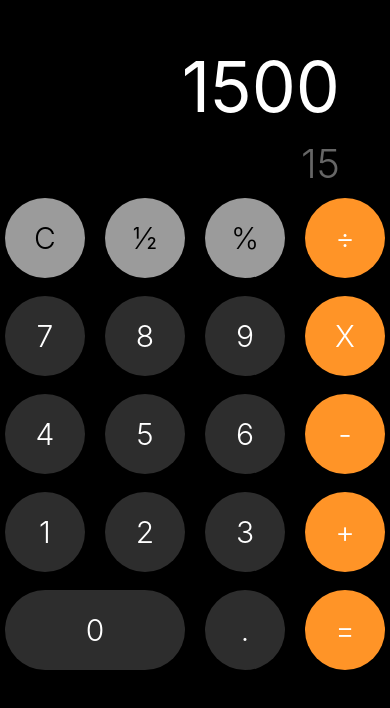
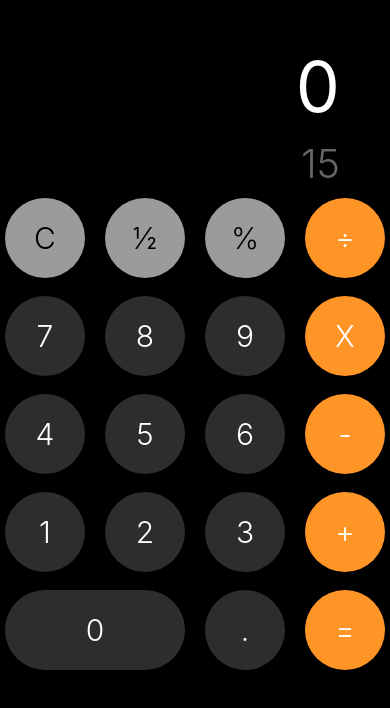
Before and after one commit to pmz10/isoCalculeitor, a React Native app: screen / in a window 390 px wide. Shown: the part 136-844 px from the top of the page. Built offline with nearby package versions, Linux system fonts and the light colour scheme.

Commit message:
Refactor CalculatorScreen to use useCalculeitor hook for number management and update button press handlers

```diff
--- a/src/App.tsx
+++ b/src/App.tsx
@@ -1,6 +1,6 @@
 import React from 'react';
 import { View, StyleSheet, StatusBar } from 'react-native';
-import CalculatorScreen from './presentation/Screens/CalculatorScreen';
+import { CalculatorScreen } from './presentation/Screens/CalculatorScreen';
 import { styles } from './Config/Theme/app-theme';
 
 const App = () => {
--- /dev/null
+++ b/src/presentation/Hooks/useCalculeitor.tsx
@@ -0,0 +1,48 @@
+import { useState } from 'react';
+
+
+export const useCalculeitor = () => {
+
+    const [number, setNumber] = useState('0')
+
+    const buildNumber = (numberString: string) => {
+
+        if (number.includes('.') && numberString === '.') return;
+
+        if (number.startsWith('0') || number.startsWith('-0')) {
+
+            // Punto decimal
+            if (numberString === '.') {
+                return setNumber(number + numberString);
+            }
+
+            // Evaluar si es otro cero y no hay punto
+            if (numberString === '0' && number.includes('.')) {
+                return setNumber(number + numberString);
+            }
+
+            // Evaluar si es diferente de cero, no hay punto, y es el primer numero
+            if (numberString !== '0' && !number.includes('.')) {
+                return setNumber(numberString);
+            }
+
+            // Evitar 000000.00
+            if (numberString === '0' && !number.includes('.')) {
+                return;
+            }
+
+            return setNumber(number + numberString);
+        }
+
+
+        setNumber(number + numberString);
+
+    };
+    return {
+        //Propiedades
+        number,
+
+        //Metodos
+        buildNumber,
+    }
+}
--- a/src/presentation/Screens/CalculatorScreen.tsx
+++ b/src/presentation/Screens/CalculatorScreen.tsx
@@ -1,46 +1,51 @@
 import { View, Text, StyleSheet, Pressable } from 'react-native';
 import { colors, styles } from '../../Config/Theme/app-theme';
 import CalculeitorButton from '../Components/CalculeitorButton';
+import { useCalculeitor } from '../Hooks/useCalculeitor';
 
-const CalculatorScreen = () => {
+export const CalculatorScreen = () => {
+
+    const { number, buildNumber, } = useCalculeitor();
+
     return (
         <View style={styles.calculatorContainer}>
-            <View style={{paddingHorizontal: 30, marginBottom: 10}}>
-                <Text style={styles.mainResult}>1500</Text>
+            <View style={{ paddingHorizontal: 30, marginBottom: 10 }}>
+                <Text style={styles.mainResult}
+                    adjustsFontSizeToFit
+                    numberOfLines={1}
+                >{number}</Text>
                 <Text style={styles.subResult}>15</Text>
             </View>
 
-            <View style={ styles.row}>
-                <CalculeitorButton onPress={ () => console.log('C') } blackText color={colors.lightGary} label="C" />
-                <CalculeitorButton onPress={ () => console.log('½') } blackText color={colors.lightGary} label="½" />
-                <CalculeitorButton onPress={ () => console.log('%') } blackText color={colors.lightGary} label="%" />
-                <CalculeitorButton onPress={ () => console.log('÷') } color={colors.orange} label="÷" />
+            <View style={styles.row}>
+                <CalculeitorButton onPress={() => console.log('C')} blackText color={colors.lightGary} label="C" />
+                <CalculeitorButton onPress={() => console.log('½')} blackText color={colors.lightGary} label="½" />
+                <CalculeitorButton onPress={() => console.log('%')} blackText color={colors.lightGary} label="%" />
+                <CalculeitorButton onPress={() => console.log('÷')} color={colors.orange} label="÷" />
             </View>
-            <View style={ styles.row}>
-                <CalculeitorButton onPress={ () => console.log('7') } color={colors.darkGray} label="7" />
-                <CalculeitorButton onPress={ () => console.log('8') } color={colors.darkGray} label="8" />
-                <CalculeitorButton onPress={ () => console.log('9') } color={colors.darkGray} label="9" />
-                <CalculeitorButton onPress={ () => console.log('X') } color={colors.orange} label="X" />
+            <View style={styles.row}>
+                <CalculeitorButton onPress={() => buildNumber('7')} color={colors.darkGray} label="7" />
+                <CalculeitorButton onPress={() => buildNumber('8')} color={colors.darkGray} label="8" />
+                <CalculeitorButton onPress={() => buildNumber('9')} color={colors.darkGray} label="9" />
+                <CalculeitorButton onPress={() => console.log('X')} color={colors.orange} label="X" />
             </View>
-            <View style={ styles.row}>
-                <CalculeitorButton onPress={ () => console.log('4') } color={colors.darkGray} label="4" />
-                <CalculeitorButton onPress={ () => console.log('5') } color={colors.darkGray} label="5" />
-                <CalculeitorButton onPress={ () => console.log('6') } color={colors.darkGray} label="6" />
-                <CalculeitorButton onPress={ () => console.log('-') } color={colors.orange} label="-" />
+            <View style={styles.row}>
+                <CalculeitorButton onPress={() => buildNumber('4')} color={colors.darkGray} label="4" />
+                <CalculeitorButton onPress={() => buildNumber('5')} color={colors.darkGray} label="5" />
+                <CalculeitorButton onPress={() => buildNumber('6')} color={colors.darkGray} label="6" />
+                <CalculeitorButton onPress={() => console.log('-')} color={colors.orange} label="-" />
             </View>
-            <View style={ styles.row}>
-                <CalculeitorButton onPress={ () => console.log('1') } color={colors.darkGray} label="1" />
-                <CalculeitorButton onPress={ () => console.log('2') } color={colors.darkGray} label="2" />
-                <CalculeitorButton onPress={ () => console.log('3') } color={colors.darkGray} label="3" />
-                <CalculeitorButton onPress={ () => console.log('+') } color={colors.orange} label="+" />
+            <View style={styles.row}>
+                <CalculeitorButton onPress={() => buildNumber('1')} color={colors.darkGray} label="1" />
+                <CalculeitorButton onPress={() => buildNumber('2')} color={colors.darkGray} label="2" />
+                <CalculeitorButton onPress={() => buildNumber('3')} color={colors.darkGray} label="3" />
+                <CalculeitorButton onPress={() => console.log('+')} color={colors.orange} label="+" />
             </View>
-            <View style={ styles.row}>
-                <CalculeitorButton onPress={ () => console.log('0') } color={colors.darkGray} label="0" doubleSize />
-                <CalculeitorButton onPress={ () => console.log('.') } color={colors.darkGray} label="." />
-                <CalculeitorButton onPress={ () => console.log('=') } color={colors.orange} label="=" />
+            <View style={styles.row}>
+                <CalculeitorButton onPress={() => buildNumber('0')} color={colors.darkGray} label="0" doubleSize />
+                <CalculeitorButton onPress={() => buildNumber('.')} color={colors.darkGray} label="." />
+                <CalculeitorButton onPress={() => console.log('=')} color={colors.orange} label="=" />
             </View>
         </View>
     );
 };
-
-export default CalculatorScreen;
```
